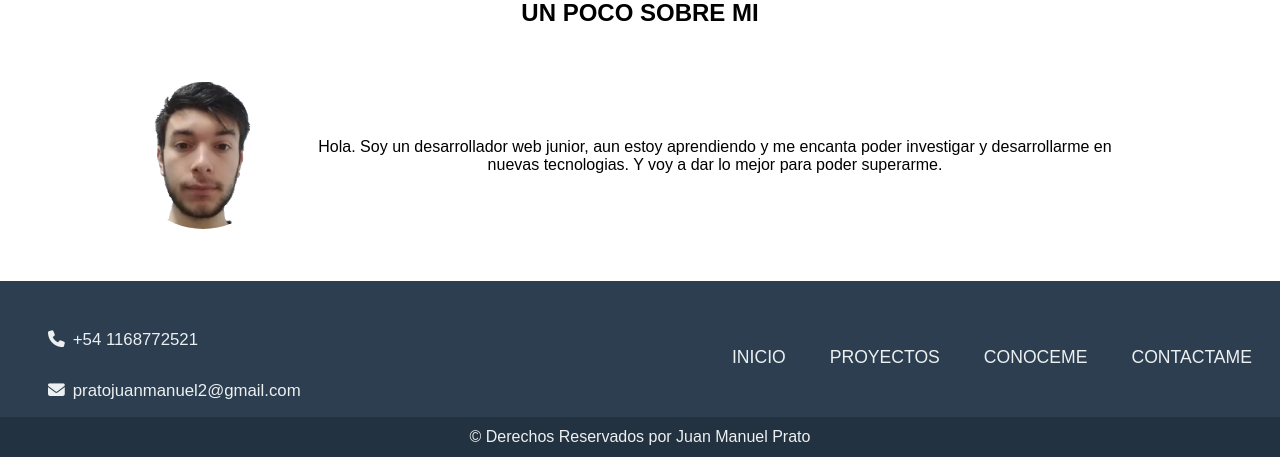
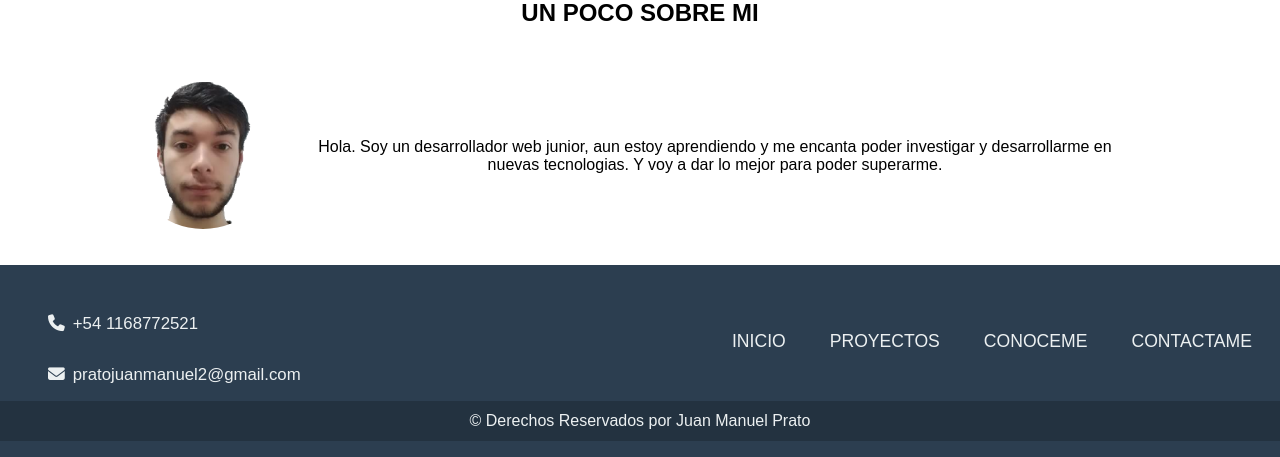
Before and after one commit to JuanPrato/portfolio, a PHP site: page / in a window 1280 px wide. Shown: the part 1351-1808 px from the top of the page. Run offline with PHP 8.4, Linux system fonts and the light colour scheme; some libraries are stand-ins or nearby versions; some web fonts are replaced.

Commit message:
Update style.css

```diff
--- a/static/css/style.css
+++ b/static/css/style.css
@@ -331,11 +331,13 @@ header .resto-header .img{
 
 /** SECCIONES **/
 main section{
+    margin-bottom: 1rem!important;
     border-bottom: solid 1px var(--oscuro);
 }
 
 main section:last-of-type{
     border: none;
+    margin-bottom: 0!important;
 }
 
 /** CONOCEME **/
```
